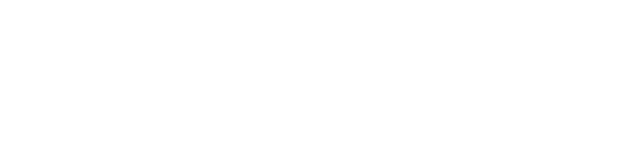
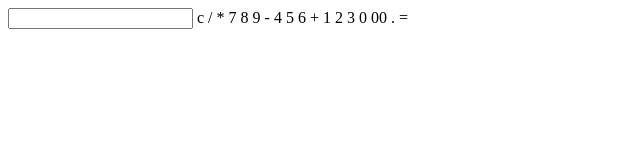
Before and after one commit to Haseeb93010/ES6-Assignment4, a plain HTML site: page index.html in a window 1280 px wide. Shown: the whole page, without its empty margins (0-640 px from the left). Drawn offline with Linux system fonts and the light colour scheme.

Commit message:
create calculator structure in html file

```diff
--- a/index.html
+++ b/index.html
@@ -1,11 +1,36 @@
 <!DOCTYPE html>
 <html lang="en">
+
 <head>
     <meta charset="UTF-8">
     <meta name="viewport" content="width=device-width, initial-scale=1.0">
     <title>calculator</title>
 </head>
+
 <body>
+    <div class="container">
+        <form class="calculator" name="calc">
+            <input type="text" readonly class="value" name="txt">
+            <span class="num clear">c</span>
+            <span class="num">/</span>
+            <span class="num">*</span>
+            <span class="num">7</span>
+            <span class="num">8</span>
+            <span class="num">9</span>
+            <span class="num">-</span>
+            <span class="num">4</span>
+            <span class="num">5</span>
+            <span class="num">6</span>
+            <span class="num plus">+</span>
+            <span class="num">1</span>
+            <span class="num">2</span>
+            <span class="num">3</span>
+            <span class="num">0</span>
+            <span class="num">00</span>
+            <span class="num">.</span>
+            <span class="num equal">=</span>
+        </form>
+    </div>
+</body>
 
-</body>
 </html>
```
